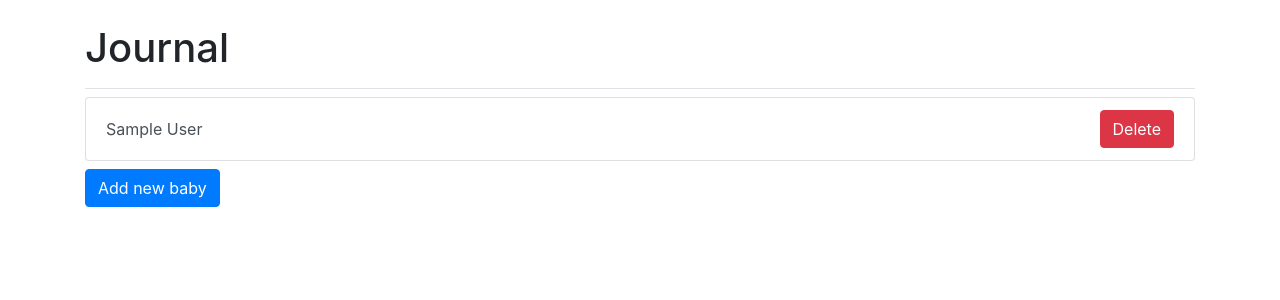
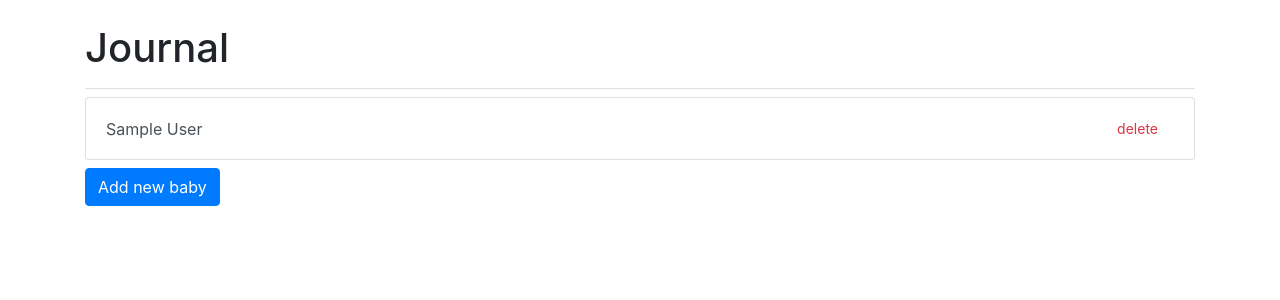
Before and after one commit to fpelletier-gh/baby-journal-MVC, a Django app: page /babies/ in a window 1280 px wide. Shown: the part 58-358 px from the top of the page. Run offline with Django 3.2, Linux system fonts and the light colour scheme; a user stored in the database is signed in; tables that the repository leaves empty hold one stand-in row (values such as "Sample post"); some libraries are stand-ins or nearby versions.

Commit message:
fix a bug when deleting a baby

```diff
--- a/baby_logs/templates/baby_logs/babies.html
+++ b/baby_logs/templates/baby_logs/babies.html
@@ -8,11 +8,7 @@
     {% for baby in babies %}
     <div class="list-group-item list-group-item-action d-flex justify-content-between align-items-center">
       <a class="list-group-item-action" href="{% url 'baby_logs:baby' baby.id %}">{{ baby }}</a>
-      <form action="{% url "baby_logs:delete_baby" baby.id %}" method="post">
-        {% csrf_token %}
-
-        <button class="btn btn-danger" onclick="return confirm('Are you sure you want to delete this event and all of it\'s entries?');">Delete</button>
-      </form>
+      <small><a onclick="return confirm('Are you sure you want to delete this baby and all of it\'s post?');" href="{% url 'baby_logs:delete_baby' baby.id %}" class="nav-link text-danger">delete</a></small>
     </div>
     {% empty %}
     <h3>No babies have been added yet</h3>
--- a/baby_logs/views.py
+++ b/baby_logs/views.py
@@ -64,7 +64,7 @@ def delete_baby(request, baby_id):
     check_baby_owner(request, baby)
     baby.delete()
 
-    return render(request, "baby_logs/babies.html")
+    return redirect("baby_logs:babies")
 
 
 @login_required
```
